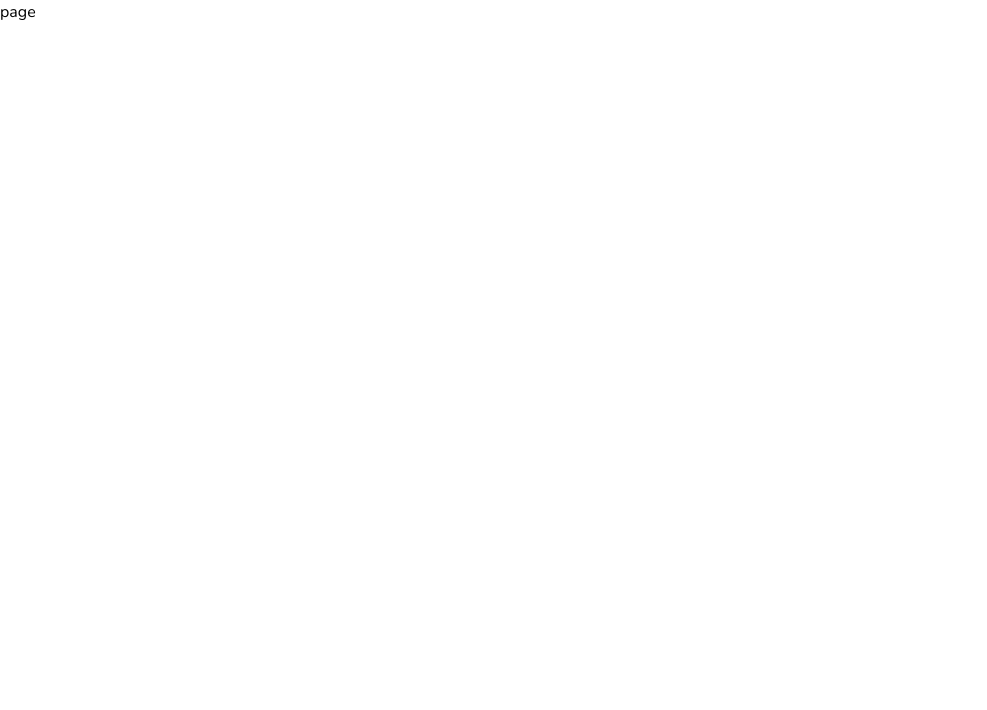
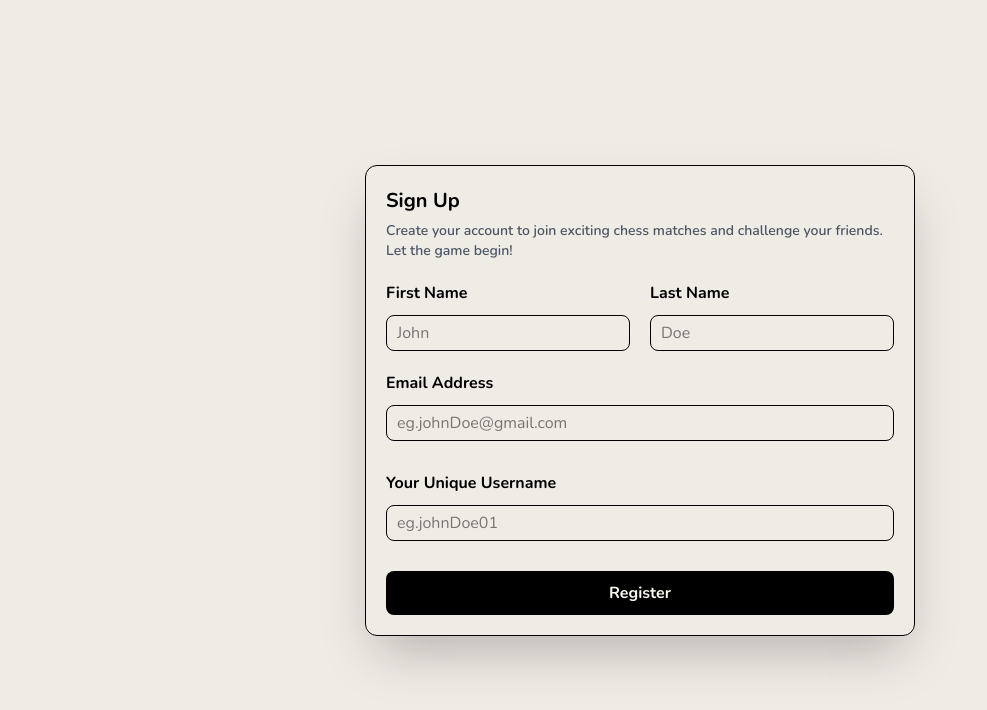
Before and after one commit to anurag9601/chess, a Next.js app: page /auth/signup in a window 1280 px wide. Shown: the top 710 px of the page, without its empty margins (0-987 px from the left). Built offline with nearby package versions, Linux system fonts and the light colour scheme.

Commit message:
created signup page

```diff
--- a/src/app/(frontend)/auth/signup/page.tsx
+++ b/src/app/(frontend)/auth/signup/page.tsx
@@ -1,9 +1,62 @@
-import React from 'react'
+import React from "react";
 
 const page = () => {
   return (
-    <div>page</div>
-  )
-}
+    <div className="min-h-screen min-w-screen flex items-center justify-center">
+      <div className="max-w-[550px] min-h-fit flex flex-col items-center justify-center border-[1px] rounded-xl mx-[20px] my-[20px] px-[20px] py-[20px] shadow-2xl">
+        <form className="flex flex-col items-center justify-center gap-[20px]">
+          <div className="flex flex-col gap-[5px]">
+            <label className="text-black font-[700] text-[20px]">Sign Up</label>
+            <p className="text-gray-600 text-sm font-[600]">
+              Create your account to join exciting chess matches and challenge
+              your friends. Let the game begin!
+            </p>
+          </div>
 
-export default page
+          <div className="flex items-center justify-between gap-[20px] w-full">
+            <div className="flex flex-col gap-[10px] w-full">
+              <label className="text-black font-[700]">First Name</label>
+              <input
+                type="text"
+                placeholder="John"
+                className="border-[1px] px-[10px] py-[5px] rounded-lg"
+              />
+            </div>
+            <div className="flex flex-col gap-[10px] w-full">
+              <label className="text-black font-[700]">Last Name</label>
+              <input
+                type="text"
+                placeholder="Doe"
+                className="border-[1px] px-[10px] py-[5px] rounded-lg"
+              />
+            </div>
+          </div>
+
+          <div className="flex flex-col gap-[10px] w-full">
+            <label className="text-black font-[700]">Email Address</label>
+            <input
+              type="email"
+              placeholder="eg.johnDoe@gmail.com"
+              className="border-[1px] px-[10px] py-[5px] rounded-lg"
+            />
+            <p></p>
+          </div>
+
+          <div className="flex flex-col gap-[10px] w-full">
+            <label className="text-black font-[700]">Your Unique Username</label>
+            <input
+              type="text"
+              placeholder="eg.johnDoe01"
+              className="border-[1px] px-[10px] py-[5px] rounded-lg"
+            />
+            <p></p>
+          </div>
+
+          <button className="w-full py-[10px] bg-black text-[#f9f6ed] font-[700] rounded-lg cursor-pointer hover:bg-neutral-600 duration-300">Register</button>
+        </form>
+      </div>
+    </div>
+  );
+};
+
+export default page;
--- a/src/app/globals.css
+++ b/src/app/globals.css
@@ -4,6 +4,7 @@
 html, body {
   font-family: "Nunito", sans-serif;
   font-optical-sizing: auto;
+  background-color: #efebe5;
 }
 
 .chessPlayContainer {
```
